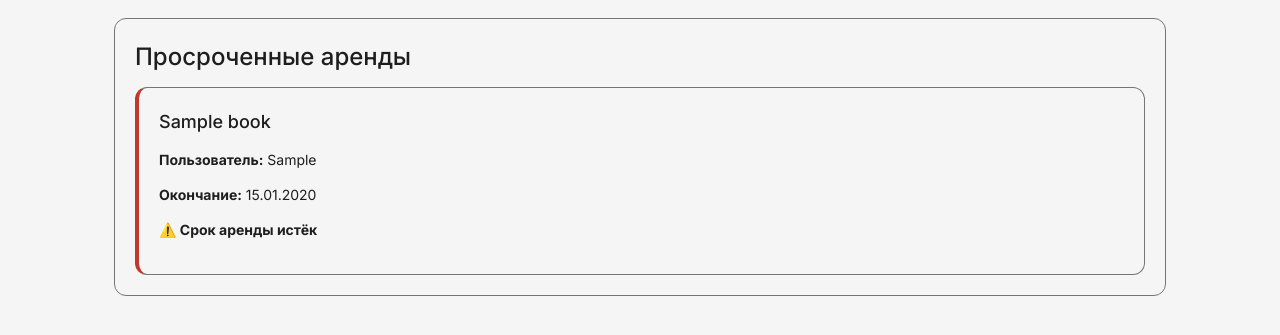
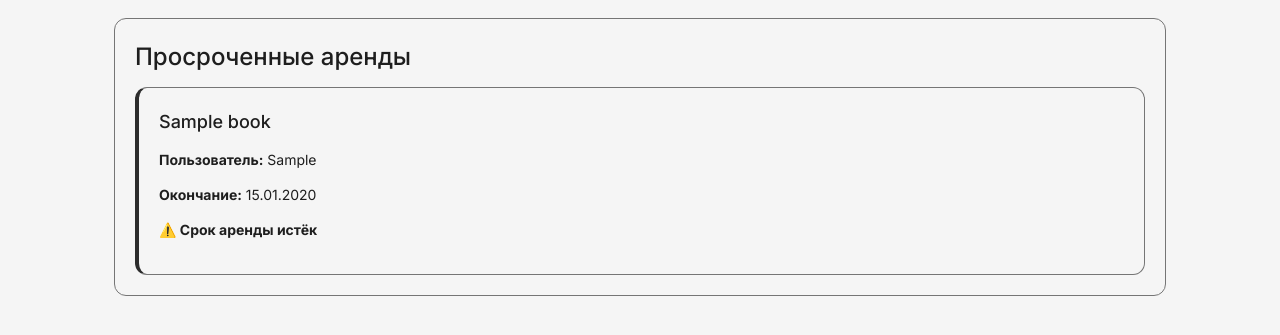
Before and after one commit to Korrrod/Practice4, a Django app: page /dashboard/ in a window 1280 px wide. Shown: the part 412-747 px from the top of the page. Run offline with Django 5.2, Linux system fonts and the light colour scheme; a user stored in the database is signed in; tables that the repository leaves empty hold one stand-in row (values such as "Sample post").

Commit message:
magazine-Django: change expired card border to dark

```diff
--- a/magazine-Django/static/css/style.css
+++ b/magazine-Django/static/css/style.css
@@ -517,7 +517,7 @@ form button:not([type]):hover { opacity: 0.85; }
     border-left: 4px solid var(--dark);
 }
 
-.rental-card.expired      { border-left-color: #c0392b; }
+.rental-card.expired      { border-left-color: var(--dark); }
 .rental-card.expiring-soon { border-left-color: var(--border); }
 
 .rental-info h3, .purchase-info h3 { margin-bottom: 6px; }
```
